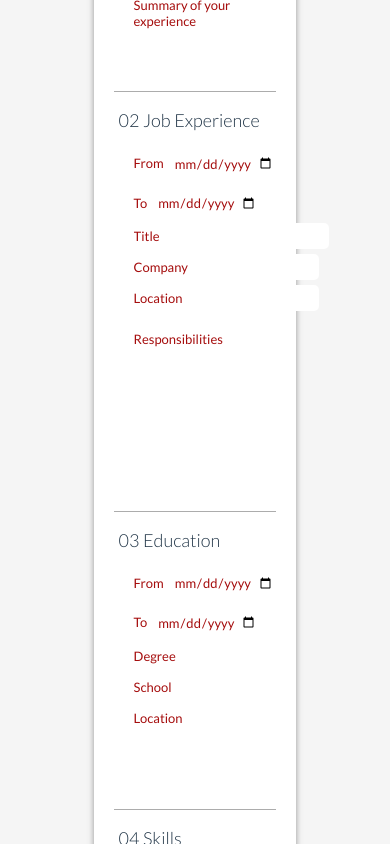
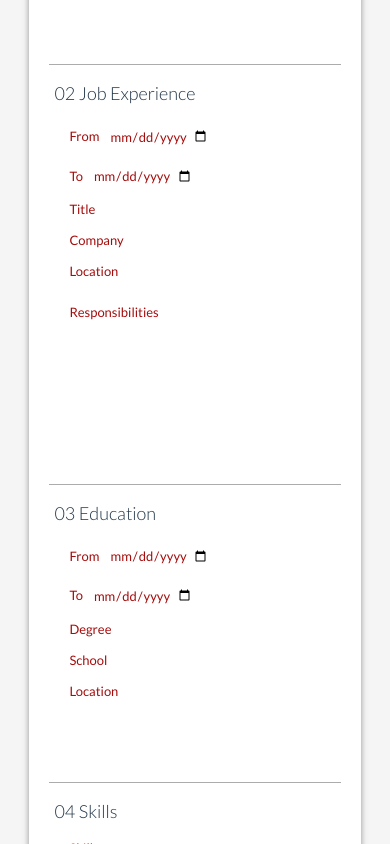
Before and after one commit to sevleo/TOP-CVMaker, a React (Vite) app: page / in a window 390 px wide. Shown: the part 458-1302 px from the top of the page. Built offline with nearby package versions, Linux system fonts and the light colour scheme.

Commit message:
update mobile width

```diff
--- a/package.json
+++ b/package.json
@@ -7,8 +7,7 @@
     "dev": "vite",
     "build": "vite build",
     "lint": "eslint . --ext js,jsx --report-unused-disable-directives --max-warnings 0",
-    "preview": "vite preview",
-    "publish": "git subtree push --prefix src origin gh-pages"
+    "preview": "vite preview"
   },
   "dependencies": {
     "date-fns": "^3.1.0",
--- a/src/App.css
+++ b/src/App.css
@@ -235,4 +235,8 @@ form .experience:hover {
     align-items: center;
     gap: 20px;
   }
+
+  .form {
+    width: 98%;
+  }
 }
```
